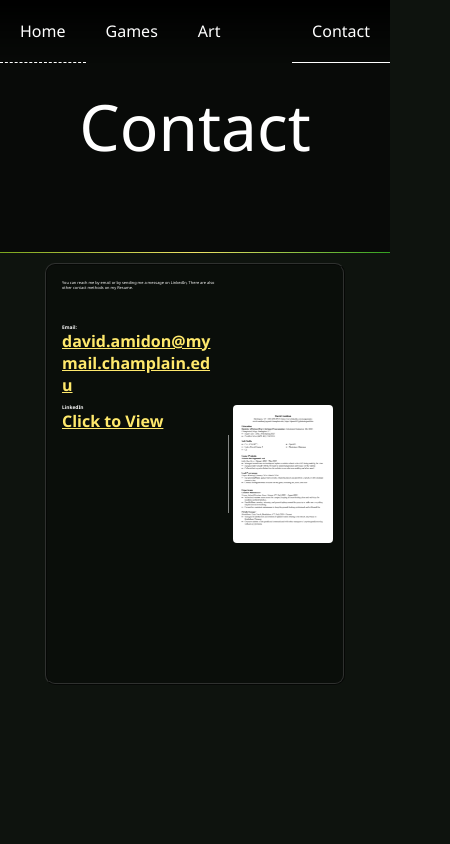
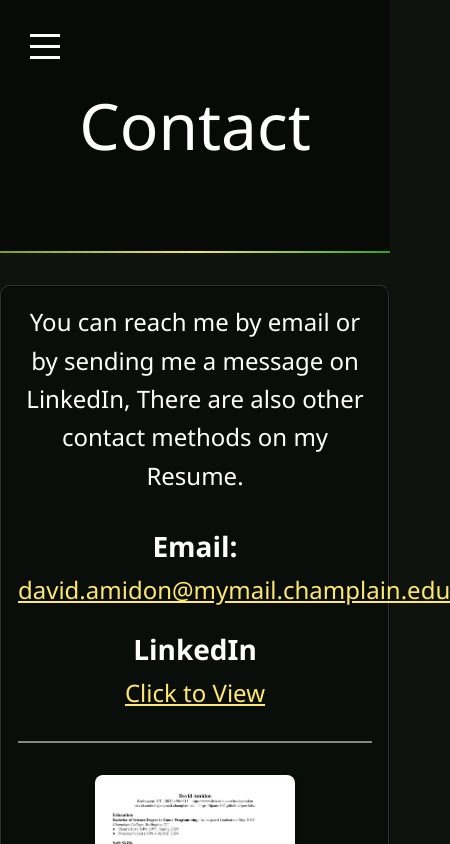
Before and after one commit to dpami507/PortfolioMk2, a React (Vite) app: page /contact in a window 390 px wide. Shown: the top 844 px of the page, 450 px wide, since content can reach past the window. Built offline with nearby package versions, Linux system fonts and the light colour scheme.

Commit message:
Mobile Friendly now
yay 🎊🎊

```diff
--- a/src/components/BoxLink.css
+++ b/src/components/BoxLink.css
@@ -62,7 +62,7 @@
     height: min-content;
 
     color: white;
-    font-size: 1.5vw;
+    font-size: 1.5rem;
     font-weight: 500;
 
     text-align: left;
@@ -75,7 +75,7 @@
     height: 100%;
 
     color: white;
-    font-size: 0.7vw;
+    font-size: .8rem;
     font-weight: 100;
 
     text-align: left;
--- a/src/components/Heading.css
+++ b/src/components/Heading.css
@@ -7,7 +7,7 @@
   background-color: var(--backgroundSecondary);
   border-bottom: 10px solid;
   border-image-slice: 1;
-  border-width: .15vw;
+  border-width: .25vh;
 
   animation-name: gradientLine;
   animation-iteration-count: infinite;
--- a/src/components/Nav.css
+++ b/src/components/Nav.css
@@ -1,12 +1,16 @@
 #navbar {
     padding: 0px;
     margin: 0px;
-
     position: fixed;
     width: 100%;
     z-index: 10;
+    background: linear-gradient(180deg, rgba(0, 0, 0, 1) 0%, rgba(0, 0, 0, 0) 100%);
+}
 
-    background: linear-gradient(180deg,rgba(0, 0, 0, 1) 0%, rgba(0, 0, 0, 0) 100%);
+#navbar > ul {
+    list-style: none;
+    margin: 0;
+    padding: 0;
 }
 
 #navbar > ul > li {
@@ -16,19 +20,126 @@
     float: left;
 }
 
+.contact-item {
+    float: right !important;
+}
+
 .navitem {
     padding: 20px;
     margin: 0px;
     border-bottom: rgba(0, 0, 0, 0) 1px solid;
     text-decoration: none;
     color: white;
+    transition: border-bottom 0.2s;
 }
 
 .navitem:hover {
     border-bottom: white 1px dashed;
-    transition: .2s;
 }
 
 .navitem.active {
-  border-bottom: white 1px solid;
+    border-bottom: white 1px solid;
 }
+
+/* Hamburger menu button */
+.hamburger {
+    display: none;
+    flex-direction: column;
+    cursor: pointer;
+    padding: 20px;
+    background: none;
+    border: none;
+    z-index: 11;
+    position: fixed;
+    top: 10px;
+    left: 10px;
+}
+
+.hamburger span {
+    width: 30px;
+    height: 3px;
+    background-color: white;
+    margin: 4px 0;
+    transition: 0.3s;
+}
+
+/* Mobile styles */
+@media (max-width: 768px) {
+    #navbar {
+        background: rgba(0, 0, 0, 0.95);
+    }
+
+    .hamburger {
+        display: flex;
+    }
+
+    /* Hamburger animation when open */
+    .hamburger.active span:nth-child(1) {
+        transform: rotate(-45deg) translate(-6px, 7px);
+    }
+
+    .hamburger.active span:nth-child(2) {
+        opacity: 0;
+    }
+
+    .hamburger.active span:nth-child(3) {
+        transform: rotate(45deg) translate(-6px, -7px);
+    }
+
+    #navbar > ul {
+        position: fixed;
+        top: 0;
+        left: -100%;
+        width: 50%;
+        height: 100vh;
+        background: rgba(0, 0, 0, 0.98);
+        flex-direction: column;
+        padding-top: 80px;
+        transition: left 0.3s ease-in-out;
+    }
+
+    #navbar > ul.active {
+        left: 0;
+    }
+
+    #navbar > ul > li {
+        display: block;
+        float: none !important;
+        width: 100%;
+        border-bottom: 1px solid rgba(255, 255, 255, 0.1);
+    }
+
+    .contact-item {
+        float: none !important;
+    }
+
+    .navitem {
+        display: block;
+        width: 100%;
+        padding: 25px 30px;
+        border-bottom: none;
+        font-size: 1.3rem;
+        font-weight: 300;
+    }
+
+    .navitem:hover {
+        background: rgba(255, 255, 255, 0.1);
+        border-bottom: none;
+    }
+
+    .navitem.active {
+        background: rgba(255, 255, 255, 0.15);
+        border-bottom: none;
+        border-right: 4px solid var(--accent2);
+    }
+}
+
+@media (max-width: 480px) {
+    #navbar > ul {
+        width: 65%;
+    }
+
+    .navitem {
+        font-size: 1.2rem;
+    }
+}
--- a/src/components/Nav.jsx
+++ b/src/components/Nav.jsx
@@ -1,27 +1,48 @@
 import { NavLink } from "react-router-dom";
+import { useState } from 'react';
 import './Nav.css';
 
 function Nav() {
+  const [isOpen, setIsOpen] = useState(false);
+
+  const toggleMenu = () => {
+    setIsOpen(!isOpen);
+  };
+
+  const closeMenu = () => {
+    setIsOpen(false);
+  };
+
   return (
     <nav id="navbar">
-      <ul>
+      <button
+        className={`hamburger ${isOpen ? 'active' : ''}`}
+        onClick={toggleMenu}
+        aria-label="Toggle menu"
+      >
+        <span></span>
+        <span></span>
+        <span></span>
+      </button>
+
+      <ul className={isOpen ? 'active' : ''}>
         <li>
-          <NavLink to="/" className="navitem">
+          <NavLink to="/" className="navitem" onClick={closeMenu}>
             Home
           </NavLink>
         </li>
         <li>
-          <NavLink to="/games" className="navitem">
+          <NavLink to="/games" className="navitem" onClick={closeMenu}>
             Games
           </NavLink>
         </li>
         <li>
-          <NavLink to="/art" className="navitem">
+          <NavLink to="/art" className="navitem" onClick={closeMenu}>
             Art
           </NavLink>
         </li>
-        <li style={{float: 'right'}}>
-          <NavLink to="/contact" className="navitem">
+        <li className="contact-item">
+          <NavLink to="/contact" className="navitem" onClick={closeMenu}>
             Contact
           </NavLink>
         </li>
--- a/src/components/WorkComponent.css
+++ b/src/components/WorkComponent.css
@@ -46,7 +46,7 @@
 .work-container h3
 {
   color: white;
-  font-size: 3.5vh;
+  font-size: 2rem;
   margin-bottom: 1vh;
 
   width: 90%;
@@ -56,13 +56,13 @@
 {
   width: 90%;
   color: white;
-  font-size: 2vh;
+  font-size: 1rem;
 }
 
 .work-container a
 {
   color: var(--accent2);
-  font-size: 2vh;
+  font-size: 1rem;
   font-weight: bold;
   text-decoration: underline;
 
@@ -78,3 +78,55 @@
 {
   color: color-mix(in oklab, var(--accent2) 50%, #000000 50%);
 }
+
+@media (max-width: 1600px) {
+  .work-container
+  {
+    grid-template-columns: 100%;
+    grid-template-rows: auto auto;
+
+    height: auto;
+  }
+
+  .work-container img
+  {
+    width: 40vw;
+    height: auto;
+    aspect-ratio: 1/1;
+
+    margin: 1.5vh auto;
+  }
+
+  .work-container div
+  {
+    margin: 2vh auto;
+    justify-self: center;
+    align-items: center;
+    text-align: center;
+  }
+
+  .work-container h3
+  {
+    width: 100%;
+    font-size: 4vh;
+    margin: 0;
+  }
+  .work-container p
+  {
+    width: 90%;
+    font-size: 2vh;
+    justify-self: center;
+    text-align: left;
+  }
+
+  .work-container div a
+  {
+    margin: 1vh auto 0vh auto;
+  }
+
+  .work-container a
+  {
+    font-size: 2rem;
+  }
+
+}
--- a/src/pages/Contact.css
+++ b/src/pages/Contact.css
@@ -1,16 +1,11 @@
 .contact {
-  margin: 2.5vw 0px;
-  padding: 10px;
-
-  justify-self: center;
-  display: grid;
-
-  width: 50vw;
-  min-width: 300px;
-  height: 50vh;
-  grid-template-columns: 1fr auto minmax(0, auto);
-  grid-template-rows: 100%;
-  gap: 0; /* Remove gap, use margins instead */
+    display: flex;
+    justify-content: center;
+    align-items: flex-start;
+    gap: 3rem;
+    max-width: 900px;
+    margin: 2rem auto;
+    padding: 2rem;
 
     border: 2px rgba(0, 0, 0, .5) ridge;
     border-radius: 10px;
@@ -18,63 +13,102 @@
     background-color: rgba(0, 0, 0, 0.25);
 }
 
-.info
-{
-    margin: 3%;
-    color: white;
-    display: grid;
-    grid-template-rows: max-content max-content max-content max-content max-content;
-    min-width: 0;
+.info {
+    flex: 1;
+    max-width: 500px;
 }
 
 .info p {
-    font-size: 1vw;
-    margin-bottom: 4vh;
+    color: white;
+    line-height: 1.6;
+    margin-bottom: 2rem;
+    font-size: 1rem;
 }
 
 .info h3 {
-    font-size: 1.25vw;
+    color: white;
+    margin-top: 1.5rem;
+    margin-bottom: 0.5rem;
+    font-size: 1.2rem;
 }
 
 .info a {
     color: var(--accent2);
-    margin-bottom: 5%;
-    font-weight: bold;
+    text-decoration: none;
+    font-size: 1rem;
+    transition: 0.3s;
     text-decoration: underline;
-    word-break: break-word;
+}
+
+.info a:hover {
+    color: color-mix(in oklab, var(--accent2) 50%, #000000 50%);
+    text-decoration: underline;
+}
+
+.border_line {
+    width: 2px;
+    height: auto;
+    align-self: center;
+    background-color: rgba(255, 255, 255, 0.5);
+    min-height: 300px;
+}
+
+.resume {
+    flex-shrink: 0;
+    display: block;
+    transition: transform 0.3s ease, box-shadow 0.3s ease;
+    border-radius: 8px;
+    overflow: hidden;
+    box-shadow: 0 4px 6px rgba(0, 0, 0, 0.1);
+}
+
+.resume:hover {
+    transform: translateY(-5px);
+    box-shadow: 0 8px 12px rgba(0, 0, 0, 0.15);
+}
+
+.resume img {
+    width: 250px;
+    height: auto;
+    display: block;
+}
+
+@media (max-width: 768px) {
+    .contact {
+        flex-direction: column;
+        gap: 2rem;
+        padding: 1rem;
+    }
+
+    .border_line {
+        width: 100%;
+        height: 2px;
+        min-height: unset;
     }
 
     .resume {
         align-self: center;
-    justify-self: center;
-    min-width: 0;
-    margin: 3%; /* Match the .info margin */
     }
 
     .resume img {
-    border-radius: 1vw;
-    width: 100%;
-    max-width: 16vw;
-    min-width: 100px;
-    aspect-ratio: 8/11;
-    transition: .2s;
-    display: block;
+        width: 200px;
     }
 
-.resume img:hover {
-    scale: 1.05;
-}
-
-.border_line {
-    width: 1px;
-    height: 20vw;
-    margin-left: 1vw; /* Reduced from 3vw */
-    margin-right: 1vw; /* Reduced from 3vw */
-    background-color: rgba(255, 255, 255, 0.5);
+    .info {
+        text-align: center;
+        width: 100%;
         align-self: center;
     }
 
-.info a:hover
-{
-  color: color-mix(in oklab, var(--accent2) 50%, #000000 50%);
+    .info p {
+        font-size: 1.5rem;
     }
+
+    .info h3 {
+        font-size: 1.75rem;
+    }
+
+    .info a {
+        font-size: 1.5rem;
+    }
+}
--- a/src/pages/WorkContainer.css
+++ b/src/pages/WorkContainer.css
@@ -10,3 +10,10 @@
 
   gap: 25px;
 }
+
+@media (max-width: 1024px) {
+  .workcomp-container
+  {
+    grid-template-columns: 100%;
+  }
+}
```
Also changed, not shown: src/pages/Home.css (+110 -33 lines). Lines whose indentation alone changed are shown as unchanged.
